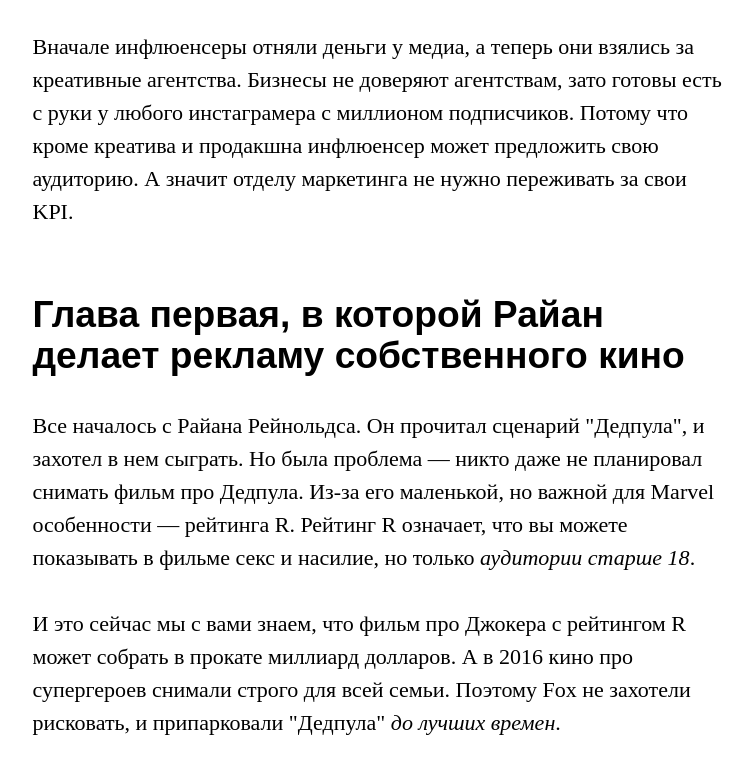
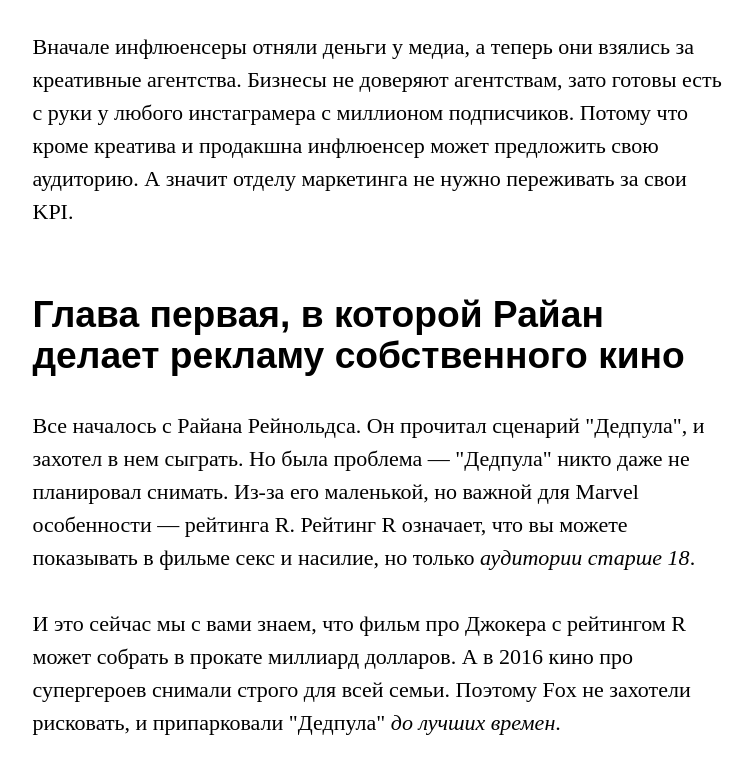
Before and after one commit to martyuk/read.martyuk.com, a Gatsby site: page /influencers-are-coming/ in a window 1280 px wide. Shown: the part 320-1089 px from the top of the page, without its empty margins (17-769 px from the left). Built offline with nearby package versions, Linux system fonts and the light colour scheme; Gatsby itself is replaced by a stand-in of ours; some packages are replaced by stand-ins of ours.

Commit message:
Update Blog “influencers-are-coming”

```diff
--- a/content/blog/influencers-are-coming.md
+++ b/content/blog/influencers-are-coming.md
@@ -11,7 +11,7 @@
 
 ## Глава первая, в которой Райан делает рекламу собственного кино
 
-Все началось с Райана Рейнольдса. Он прочитал сценарий "Дедпула", и захотел в нем сыграть. Но была проблема — никто даже не планировал снимать фильм про Дедпула. Из-за его маленькой, но важной для Marvel особенности — рейтинга R. Рейтинг R означает, что вы можете показывать в фильме секс и насилие, но только _аудитории старше 18_.
+Все началось с Райана Рейнольдса. Он прочитал сценарий "Дедпула", и захотел в нем сыграть. Но была проблема — "Дедпула" никто даже не планировал снимать. Из-за его маленькой, но важной для Marvel особенности — рейтинга R. Рейтинг R означает, что вы можете показывать в фильме секс и насилие, но только _аудитории старше 18_.
 
 И это сейчас мы с вами знаем, что фильм про Джокера с рейтингом R может собрать в прокате миллиард долларов. А в 2016 кино про супергероев снимали строго для всей семьи. Поэтому Fox не захотели рисковать, и припарковали "Дедпула" _до лучших времен_.
 
```
